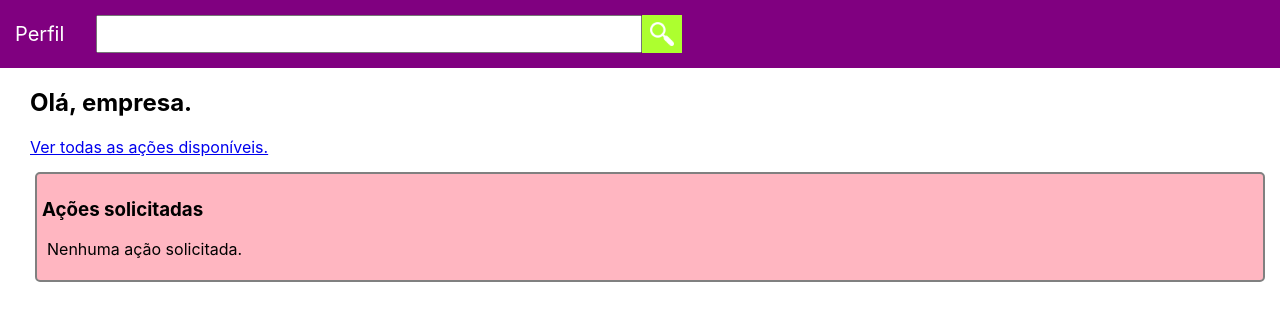
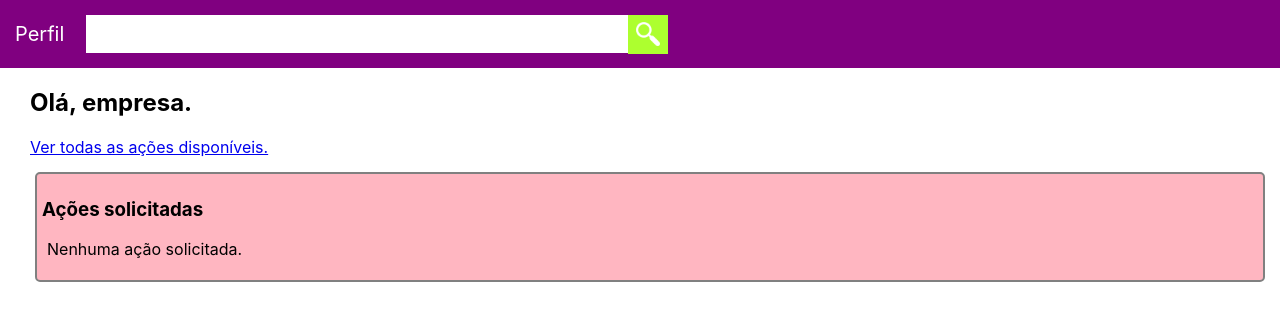
Before and after one commit to pedroqueiroga/moodar-selecao, a React (Create React App) app: page /profile in a window 1280 px wide. Shown: the top 320 px of the page. Built offline with nearby package versions, Linux system fonts and the light colour scheme.

Commit message:
Fixes some problems with Navbar css

```diff
--- a/src/components/Nav/Nav.module.css
+++ b/src/components/Nav/Nav.module.css
@@ -1,17 +1,18 @@
 .searchbar {
+    border: 0px;
     color: black;
     width: 42%;
     float: none;
-    height: 32px;
-    margin-left: 2px;
+    height: 36px;
+    margin-left: 0px;
     margin-right: 0px;
     font-size: 20px;
+    outline: none!important;
 }
 
-.searchbar:focus, .searchbar:active {
-    border: 2px solid greenyellow;
+.searchBar:focus {
+
 }
-
 
 .searchsubmit {
     -o-appearance: none;
@@ -20,7 +21,7 @@
     -moz-appearance: none;
     background-image: url("/search-icon-32.png");
     background-size: 24px;
-    padding: 7px 20px;
+    padding: 7px 20px 8px 20px;
     background-position: center;
     background-repeat: no-repeat;
     background-color: greenyellow;
@@ -31,7 +32,12 @@
 }
 
 .searchItem {
+    border: 2px solid transparent;
+    padding: 7px 0px 8px 0px!important;
+}
 
+.searchItem:focus-within {
+    border: 2px solid greenyellow;
 }
 
 .profile {
```
